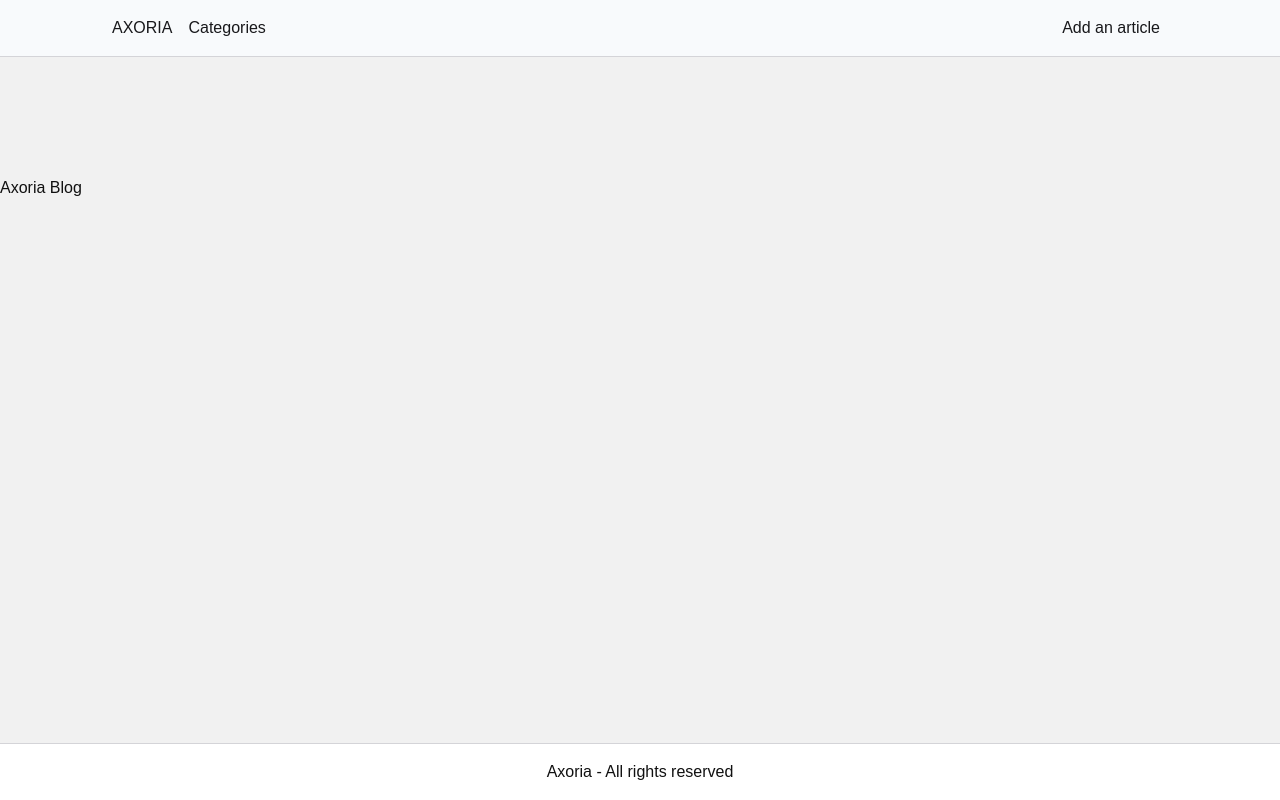
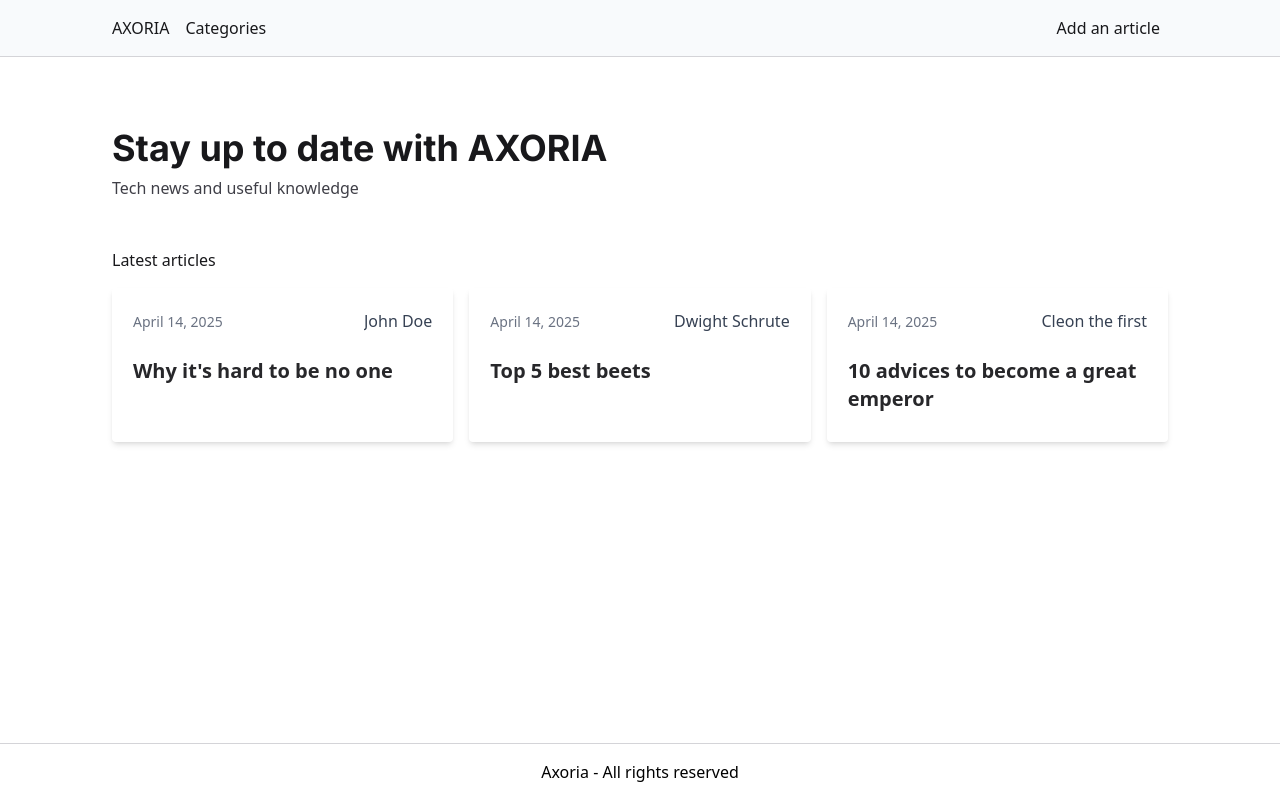
Before and after one commit to martinserret/4.axoria-blog, a Next.js app: page / in a window 1280 px wide. Built offline with nearby package versions, Linux system fonts and the light colour scheme.

Commit message:
Page accueil : - données statiques - cartes - classes utilitaires dans le css

```diff
--- /dev/null
+++ b/src/app/dashboard/create/page.jsx
@@ -0,0 +1,7 @@
+export default function page() {
+  return (
+    <main className="u-main-container bg-white p-7 mt-32 mb-44">
+
+    </main>
+  );
+}
--- a/src/app/globals.css
+++ b/src/app/globals.css
@@ -1,9 +1,5 @@
 @import "tailwindcss";
 
-:root {
-  --background: #f1f1f1;
-  --foreground: #111111;
-}
 
 @theme inline {
   --font-sans: var(--font-roboto);
@@ -22,11 +18,7 @@
   --background-image-gradient-conic: conic-gradient(from 180deg at 50% 50%, var(--tw-gradient-stops));
 }
 
-body {
-  background: var(--background);
-  color: var(--foreground);
-  font-family: Arial, Helvetica, sans-serif;
-}
+
 
 /* Utilisation des dégradés */
 .bg-gradient-radial {
@@ -36,3 +28,26 @@
 .bg-gradient-conic {
   background-image: var(--background-image-gradient-conic);
 }
+
+/* Layout */
+.u-main-container {
+  @apply max-w-6xl mx-auto px-12
+}
+
+.u-padding-content-container {
+  @apply pt-32 pb-44;
+}
+
+.u-articles-grid {
+  @apply grid grid-cols-1 sm:grid-cols-2 md:grid-cols-3 gap-x-4 gap-y-8 mt-4 mb-12 list-none;
+}
+
+
+/* Typographie */
+.t-main-title {
+  @apply font-inter font-bold text-zinc-900 text-4xl mb-2;
+}
+
+.t-main-subtitle {
+  @apply mb-12 text-zinc-700;
+}
--- a/src/app/page.js
+++ b/src/app/page.js
@@ -1,7 +1,62 @@
+import Link from "next/link";
+
+const posts = [
+  {
+    author: "John Doe",
+    title: "Why it's hard to be no one"
+  },
+  {
+    author: "Dwight Schrute",
+    title: "Top 5 best beets"
+  },
+  {
+    author: "Cleon the first",
+    title: "10 advices to become a great emperor"
+  },
+];
+
 export default function Home() {
   return (
-    <div>
-      <h1 className="pt-44">Axoria Blog</h1>
+    <div className="u-main-container u-padding-content-container">
+      <h1 className="t-main-title">Stay up to date with AXORIA</h1>
+      <p className="t-main-subtitle">Tech news and useful knowledge</p>
+
+      <p className="text-md text-zinc-900">Latest articles</p>
+      <ul className="u-articles-grid">
+        {posts.map((post, id) => (
+          <li
+            className="rounded-sm shadow-md border border-transparent hover:shadow-xl hover:border-zinc-300"
+            key={id}
+          >
+            <div className="pt-5 px-5 pb-7">
+              <div className="flex items-baseline gap-x-4 text-xs">
+                <time
+                  dateTime={new Date().toISOString()}
+                  className="text-gray-500 text-sm"
+                >
+                  {new Date().toLocaleDateString("en-EN", { year: "numeric", month: "long", day: "numeric" })}
+                </time>
+
+                <Link
+                  href={`/categories/author/${post.author}`}
+                  className="ml-auto text-base text-gray-700 hover:text-gray-600 whitespace-nowrap truncate"
+                >
+                  {post.author}
+                </Link>
+              </div>
+              <Link
+                href={`/article/${post.title}`}
+                className="inline-block mt-6 text-xl font-semibold text-zinc-800 hover:text-zinc-600"
+              >
+                {post.title}
+              </Link>
+            </div>
+          </li>
+        ))}
+      </ul>
     </div>
   );
 }
+
+// <time dateTime={new Date().toISOString()}>  : meilleur élément pour le SEO et donc pour l'indexation des pages (meilleur lecture des crawlers)
+// {new Date().toLocaleDateString("en-EN", { year: "numeric", month: "long", day: "numeric" })} : il suffit de remplacer par fr-FR pour l'avoir en français
--- a/src/components/Navbar.jsx
+++ b/src/components/Navbar.jsx
@@ -3,7 +3,7 @@
 export default function Navbar() {
   return (
     <nav className="fixed w-full bg-slate-50 border-b border-b-zinc-300">
-      <div className="max-w-6xl mx-auto flex py-4 px-12">
+      <div className="u-main-container flex py-4">
         <Link href="/" className="mr-2 text-zinc-900">AXORIA</Link>
         <Link href="/categories" className="mx-2 text-zinc-900 mr-auto">Categories</Link>
         <Link href="/dashboard/create" className="mx-2 text-zinc-900">Add an article</Link>
```
